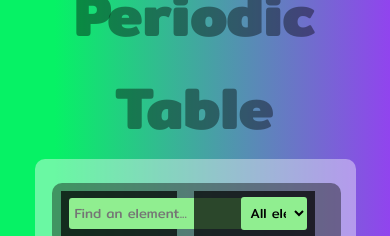
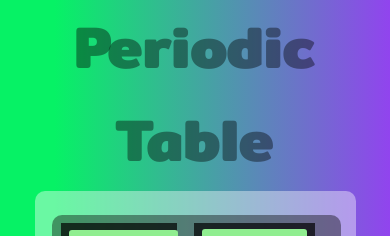
Before and after one commit to Floony7/periodic-table-app-react-context, a React (Create React App) app: page / in a window 390 px wide. Shown: the top 236 px of the page. Built offline with nearby package versions, Linux system fonts and the light colour scheme; no server answers.

Commit message:
Added media queries to styled components

```diff
--- a/src/components/BlockFilter.js
+++ b/src/components/BlockFilter.js
@@ -11,6 +11,15 @@ const StyledSelect = styled.select`
   background-color: lightgreen;
   margin: 0 0 0 5px;
   width: 60%;
+
+  @media (max-width: 768px) {
+    width: 100%;
+  }
+
+  &:focus {
+    outline: none;
+    border: none;
+  }
 `
 
 const BlockFilter = (props) => {
--- a/src/components/Filter.js
+++ b/src/components/Filter.js
@@ -49,7 +49,7 @@ const Filter = (props) => {
     <FilterBar>
       <NavItem>
         <label htmlFor="search">
-          <SearchBar ref={text} type="text" size="25" placeholder="Find an element..." onChange={handleChange} />
+          <SearchBar ref={text} type="text" size="40" placeholder="Find an element..." onChange={handleChange} />
         </label>
       </NavItem>
       <NavItem className="right">
--- a/src/components/Header.js
+++ b/src/components/Header.js
@@ -7,6 +7,10 @@ const H1 = styled.h1`
   text-align: center;
   margin-top: -2rem;
   margin-bottom: 0.3rem;
+
+  @media (max-width: 768px) {
+    margin-top: 0;
+  }
 `
 
 const Header = (props) => {
--- a/src/styled/SearchBar.js
+++ b/src/styled/SearchBar.js
@@ -5,9 +5,14 @@ export const SearchBar = styled.input`
   border-radius: 3px;
   border: none;
   color: #000;
+  width: 60%;
   font-family: "Mitr", sans-serif;
   background-color: lightgreen;
   margin: 0 0 0 5px;
+
+  @media (max-width: 768px) {
+    width: 90%;
+  }
 
   &:focus {
     outline: none;
```
